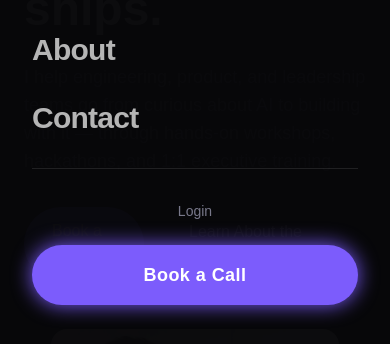
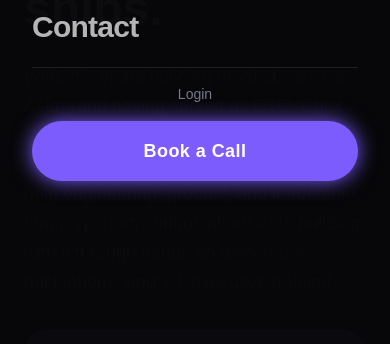
Before and after one commit to fotoflo/aimhuge-home, a Next.js app: page / in a window 390 px wide. Both pictures are taken after a click on the button "Toggle mobile menu". Shown: the part 498-842 px from the top of the page. Built offline with nearby package versions, Linux system fonts and the light colour scheme; no server answers; a web font is replaced by a local one.

Commit message:
feat: add premium mobile hamburger menu overlay and fluid responsive layout to navbar

```diff
--- a/src/app/(site)/components/NavBar.tsx
+++ b/src/app/(site)/components/NavBar.tsx
@@ -95,7 +95,7 @@ export function NavBar() {
           isOpen ? "opacity-100 scale-y-100 pointer-events-auto" : "opacity-0 scale-y-95 pointer-events-none"
         }`}
       >
-        <div className="flex flex-col px-8 py-12 gap-8 min-h-full">
+        <div className="flex flex-col px-8 py-[4vh] gap-[2.5vh] min-h-[calc(100vh-[73px])]">
           {navLinks.map((link, i) => (
             <Link
               key={link.href}
@@ -107,7 +107,7 @@ export function NavBar() {
               {link.label}
             </Link>
           ))}
-          <div className="pt-8 mt-auto border-t border-white/10 flex flex-col gap-6">
+          <div className="pt-[2vh] mt-auto border-t border-white/10 flex flex-col gap-[2vh] pb-[4vh]">
             <LoginButton />
             <a
               href="https://calendly.com/fotoflo/30min"
--- a/src/app/(site)/page.tsx
+++ b/src/app/(site)/page.tsx
@@ -38,12 +38,10 @@ export default function Home() {
               <span className="text-accent">AI engineering</span> that actually
               ships.
             </h1>
-            <p className="text-lg text-muted max-w-xl">
-              I help engineering, product, and leadership teams go from curious
-              about AI to building with it — through hands-on workshops,
-              hackathons, and 1:1 executive training.
+            <p className="text-lg text-muted max-w-xl leading-relaxed">
+              With 25+ years building products across Asia—and having served as CTO, Chief Growth Officer, and Director of VC accelerators—I don't just teach theory. I help engineering, product, and leadership teams go from curious about AI to building with it through hands-on workshops, hackathons, and 1:1 executive training.
             </p>
-            <div className="flex gap-4 pt-2">
+            <div className="flex flex-col sm:flex-row gap-4 pt-2">
               <a
                 href="https://calendly.com/fotoflo/30min"
                 target="_blank"
```
